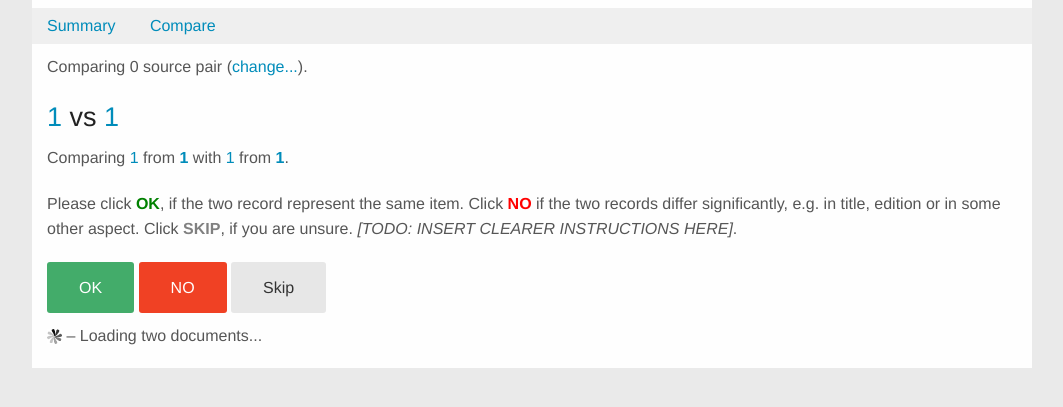
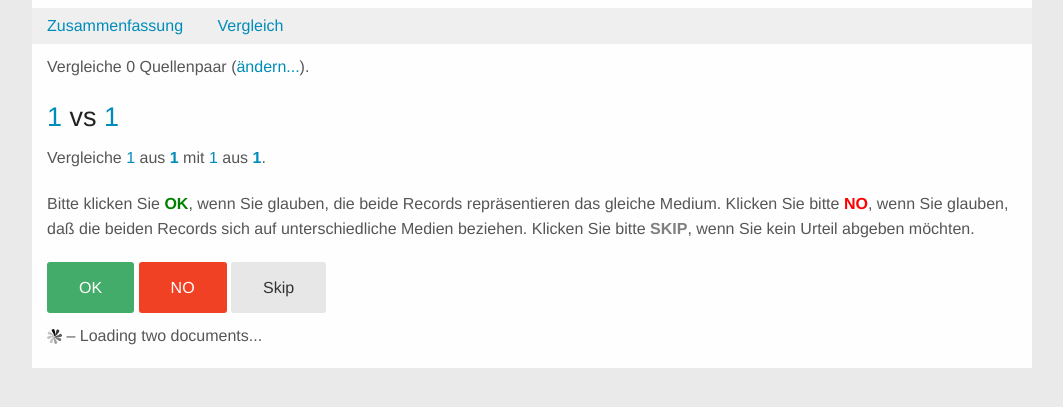
Before and after one commit to miku/tableau, a Flask app: template tableau/templates/compare.html in a window 1280 px wide. Shown: the top 407 px of the page, without its empty margins (108-1171 px from the left). Run offline with Flask 2, Linux system fonts and the light colour scheme; the template is opened without the code that fills it: most values are stand-ins (such as "Sample title", 1, 10 or a date in 2020); data that the repository does not hold is empty; some libraries are stand-ins or nearby versions.

Commit message:
poor mans i18n

```diff
--- a/tableau/app.py
+++ b/tableau/app.py
@@ -1,4 +1,5 @@
 #!/usr/bin/env python
+# coding: utf-8
 
 from crossdomain import crossdomain
 from flask import (Flask, render_template, session, redirect, request, url_for,
@@ -239,7 +240,7 @@ def compare():
             abort(500)
         else:
             app.logger.debug("Wrote feedback for: %s" % request.args)
-            flash('Thank you for your vote.')
+            flash(u'Vielen Dank für Ihr Votum.')
             # show the next comparison ...
             return redirect(url_for('compare', left=request.args.get('left'),
                                                right=request.args.get('right')))
--- a/tableau/templates/compare.html
+++ b/tableau/templates/compare.html
@@ -7,13 +7,13 @@
 
             {% with messages = get_flashed_messages() %}
               {% if messages %}
-                {{ messages|join(" ") }} <span id="compared">{{ compared }} votes collected.</span>
+                {{ messages|join(" ") }} <span id="compared">{{ compared }} Stimmen gesammelt.</span>
                 <hr>
               {% endif %}
             {% endwith %}
 
-            <p>Comparing {{ session.pairs|length }} source pair{% if session.pairs|length > 1%}s{% endif %}
-                (<a href="{{ url_for('settings') }}">change...</a>).
+            <p>Vergleiche {{ session.pairs|length }} Quellenpaar{% if session.pairs|length > 1%}e{% endif %}
+                (<a href="{{ url_for('settings') }}">ändern...</a>).
             </p>
 
             <h3>
@@ -23,18 +23,19 @@
                     {{ payload.right.index|upper }}</a>
             </h3>
 
-            <p>Comparing
-                <a href="{{ record_id_link(payload.left.id) }}">{{ payload.left.id }}</a> from
-                <strong><a href="{{ source_id_link(payload.left.source_id) }}">{{ payload.left.index }}</a></strong> with
-                <a href="{{ record_id_link(payload.right.id) }}">{{ payload.right.id}}</a> from
+            <p>Vergleiche
+                <a href="{{ record_id_link(payload.left.id) }}">{{ payload.left.id }}</a> aus
+                <strong><a href="{{ source_id_link(payload.left.source_id) }}">{{ payload.left.index }}</a></strong> mit
+                <a href="{{ record_id_link(payload.right.id) }}">{{ payload.right.id}}</a> aus
                 <strong><a href="{{ source_id_link(payload.right.source_id) }}">{{ payload.right.index}}</a></strong>.
             </p>
             <p>
-                Please click <strong><span class="vote-ok">OK</span></strong>, if the two record represent the same item.
-                Click <strong><span class="vote-no">NO</span></strong>
-                if the two records differ significantly, e.g. in title, edition or in some other aspect.
-                Click <strong><span class="vote-skip">SKIP</span></strong>, if you are unsure.
-                <em>[TODO: INSERT CLEARER INSTRUCTIONS HERE]</em>.
+                Bitte klicken Sie <strong><span class="vote-ok">OK</span></strong>, wenn Sie glauben, die beide Records
+                repräsentieren das gleiche Medium.
+                Klicken Sie bitte <strong><span class="vote-no">NO</span></strong>, wenn Sie glauben, daß die
+                beiden Records sich auf unterschiedliche Medien beziehen.
+                Klicken Sie bitte <strong><span class="vote-skip">SKIP</span></strong>, wenn Sie kein Urteil abgeben möchten.
+
             </p>
 
 
@@ -244,7 +245,7 @@ var ComparisonTable = React.createClass({displayName: 'ComparisonTable',
                 }
             }
         });
-var linkText = this.state.expanded ? "Fewer Details" : "More Details";
+var linkText = this.state.expanded ? "Weniger Details" : "Mehr Details";
 rows.push(React.DOM.tr(null,
     React.DOM.td( {colSpan:"4"}, React.DOM.a( {onClick:this.handleClick,
     href:"#"}, linkText) )));
--- a/tableau/templates/index.html
+++ b/tableau/templates/index.html
@@ -43,11 +43,11 @@
         {% block head %}
         <div class="nav">
             <ul>
-                <a href="{{ url_for('summary') }}"><li {% if name == "summary" %}class="active"{% endif %} >Summary</li></a>
+                <a href="{{ url_for('summary') }}"><li {% if name == "summary" %}class="active"{% endif %} >Zusammenfassung</li></a>
 
 <!--                 <a href="{{ url_for('search') }}"><li {% if name == "search" %}class="active"{% endif %} >Search</li></a>
  -->
-                <a href="{{ url_for('begin') }}"><li {% if name == "compare" %}class="active"{% endif %} >Compare</li></a>
+                <a href="{{ url_for('begin') }}"><li {% if name == "compare" %}class="active"{% endif %} >Vergleich</li></a>
             </ul>
         </div>
         {% endblock %}
```
Also changed, not shown: tableau/templates/settings.html (+5 -5 lines), tableau/templates/summary.html (+9 -6 lines).
